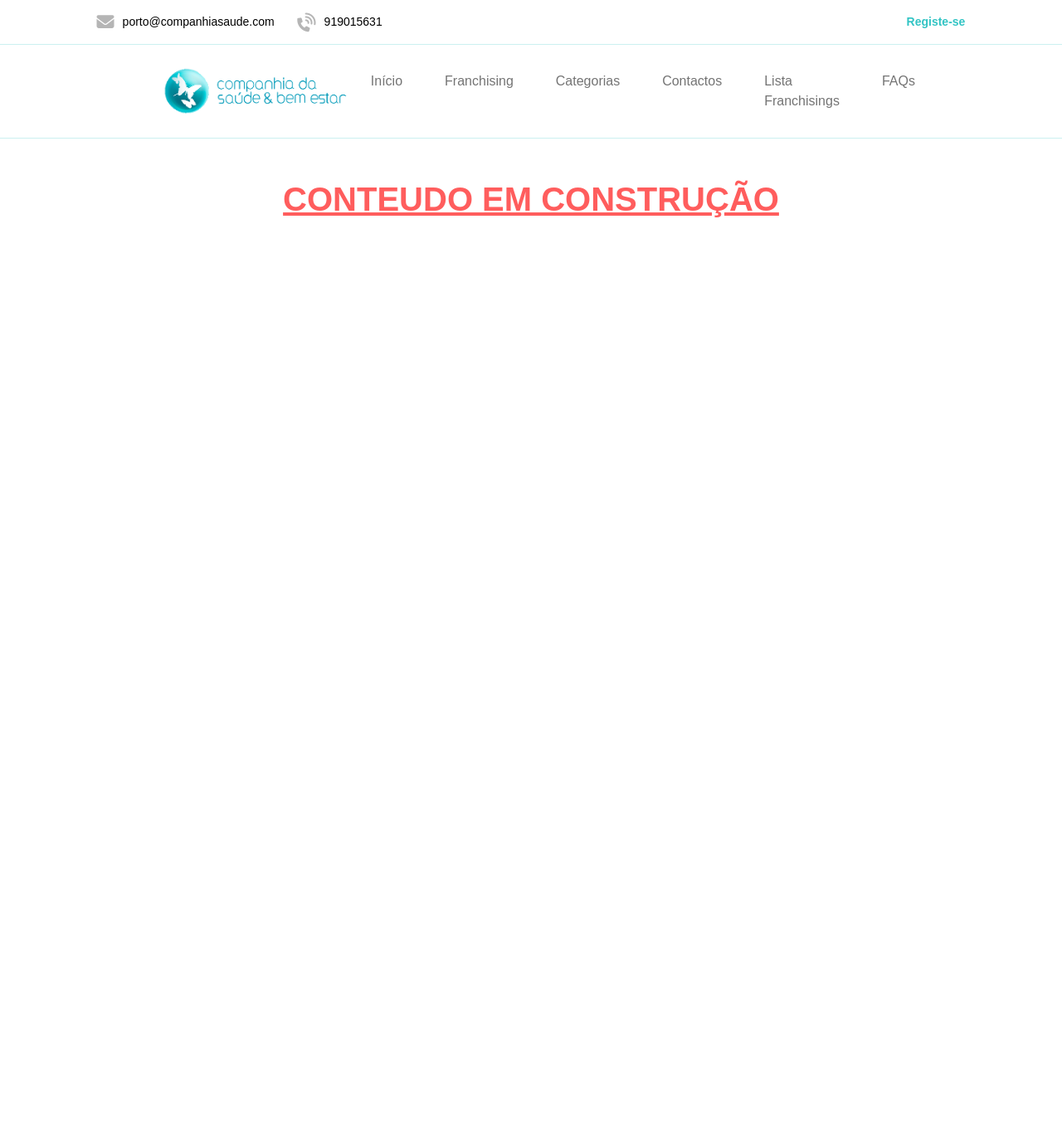
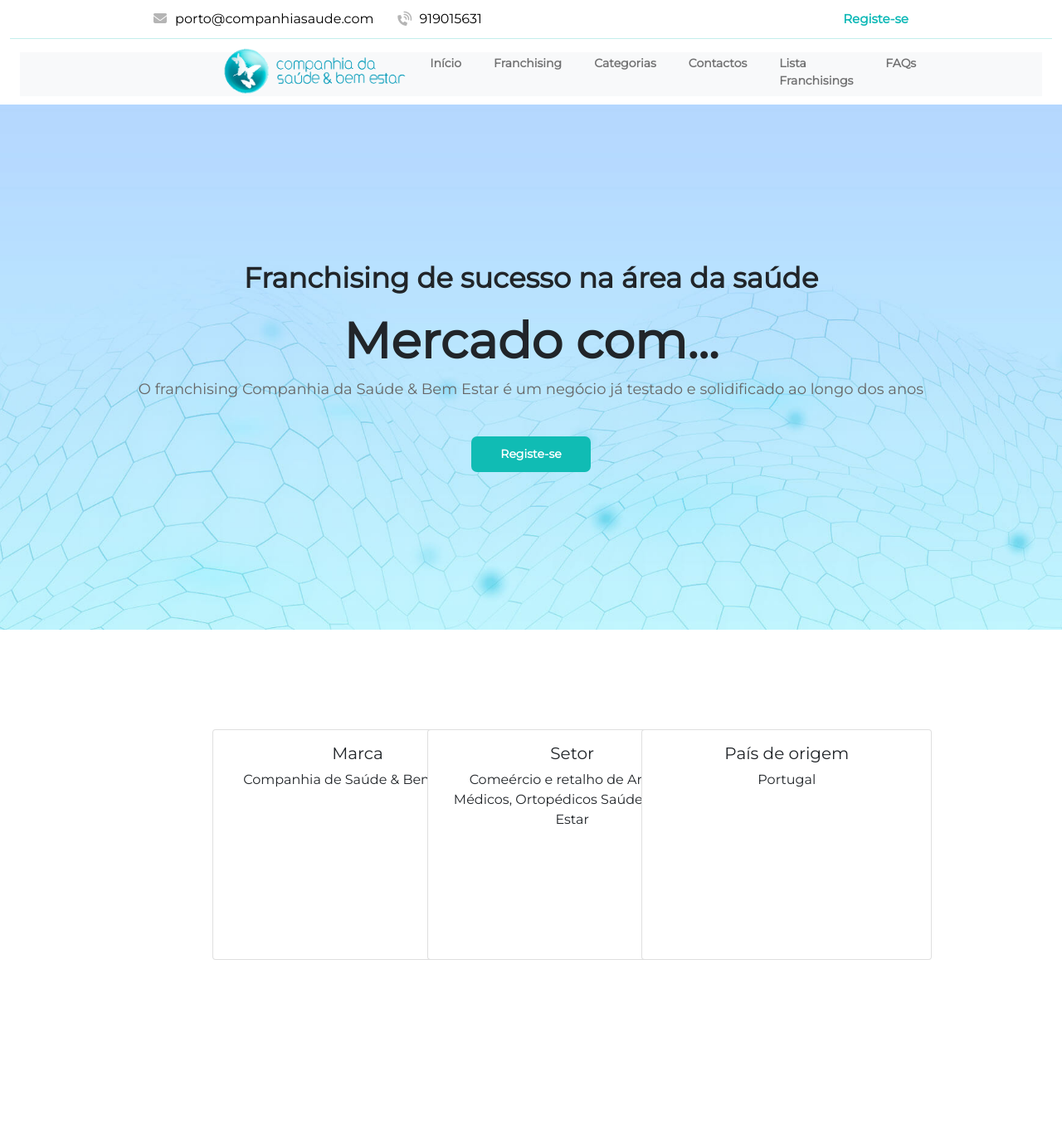
Before and after one commit to gatavares/Estagio-Franchising-Saude, a PHP site: page / in a window 1280 px wide. Shown: the top 1356 px of the page at 83% size. Before the commit the page ends 262 px from the top, so only its background shows below. Run offline with PHP 8.4, Linux system fonts and the light colour scheme.

Commit message:
update 7-6-22

```diff
--- a/CONTENT/PAGES/home.php
+++ b/CONTENT/PAGES/home.php
@@ -1 +1,48 @@
-<h1  class="alert">CONTEUDO EM CONSTRUÇÃO</h1>
+<div>
+    <section class="parallax">
+        <div class="parallax-inner">
+            <div class="banner text-center">
+                <h2 id="title1"><b>Franchising de sucesso na área da saúde</b></h2>
+                <h2 id="title2"><b>Mercado com...</b></h2>
+                <p>O franchising Companhia da Saúde & Bem Estar é um negócio já testado e solidificado ao longo dos anos</p>
+
+                <input class="but-reg" type="button" value="Registe-se">
+            </div>
+        </div>
+    </section>
+
+    <section class="inicio">
+        <div class="row row-cols-1 row-cols-md-3 g-2 text-center">
+            <div class="col">
+                <div class="card">
+                <!-- <img src="..." class="card-img-top" alt="..."> -->
+                <div class="card-body">
+                    <h5 class="card-title">Marca</h5>
+                    <p class="card-text">Companhia de Saúde & Bem Estar</p>
+                </div>
+            </div>
+        </div>
+
+        <div class="col">
+            <div class="card">
+            <!-- <img src="..." class="card-img-top" alt="..."> -->
+            <div class="card-body">
+                <h5 class="card-title">Setor</h5>
+                <p class="card-text">Comeércio e retalho de Artigos Médicos, Ortopédicos Saúde & Bem Estar</p>
+            </div>
+            </div>
+        </div>
+
+        <div class="col">
+            <div class="card">
+            <!-- <img src="..." class="card-img-top" alt="..."> -->
+            <div class="card-body">
+                <h5 class="card-title">País de origem</h5>
+                <p class="card-text">Portugal</p>
+            </div>
+        </div>
+    </section>
+
+</div>
+
+<div class="margin"></div>
--- a/CONTENT/head.php
+++ b/CONTENT/head.php
@@ -7,9 +7,18 @@
     <title>Franchising - Companhia de Saúde e Bem Estar</title>
     <link rel="icon" type="image/x-icon" href="ASSETS/favicon.png">
 
+    <!-- BOOTSTRAP -->
     <link rel="stylesheet" href="CSS/bootstrap.min.css">
+
+    <!-- CSS -->
     <link rel="stylesheet" href="CSS/styles.css">
 
+    <!-- FONTES -->
+    <link rel="preconnect" href="https://fonts.googleapis.com">
+    <link rel="preconnect" href="https://fonts.gstatic.com" crossorigin>
+    <link href="https://fonts.googleapis.com/css2?family=Montserrat&display=swap" rel="stylesheet">
+
+    <!-- FONTAWSOME ICONS -->
     <link href="CSS/fontawesome-free-6.1.1-web/css/all.css" rel="stylesheet">
 </head>
 <body>
--- a/CONTENT/header.php
+++ b/CONTENT/header.php
@@ -1,18 +1,18 @@
-<header class="header1">
+<!-- NAV DE INFOS E REGISTO -->
+<header class="container-fluid">
     <div class="container-fluid bg-ghost mt-3 text-center">
         <div id="navInfos">
-            <a id="email" href="mailto:porto@companhiasaude.com"><i id="emailIcon" class="fa-solid fa-envelope fa-xl"></i>porto@companhiasaude.com</a>
-            <a id="phone" href="tel:+351919015631"><i id="phoneIcon" class="fa-solid fa-phone-volume fa-xl"></i>919015631</a>
+            <a id="email" href="mailto:porto@companhiasaude.com"><i id="emailIcon" class="fa-solid fa-envelope"></i>porto@companhiasaude.com</a>
+            <a id="phone" href="tel:+351919015631"><i id="phoneIcon" class="fa-solid fa-phone-volume"></i>919015631</a>
 
             <b id="reg">Registe-se</b>
         </div>
     </div>
     <hr id="linha-horizontal">
-</header>
 
-
-<header class="header2">
-    <nav class="navbar navbar-light bg-ghost navbar-expand-lg">
+    <!-- NAVBAR -->
+    <div class="header1 container-fluid">
+        <nav class="navbar navbar-light bg-light navbar-expand-lg">
             <div class="container-fluid">
                 <a class="navbar-brand" href="index.php">
                     <img src="ASSETS/logotipo.png" alt="Logotipo" width="228.72" height="60" class="d-inline-block align-text- center">
@@ -25,30 +25,28 @@
                 <div class="collapse navbar-collapse" id="navbarSupportedContent">
                     <ul class="navbar-nav ms-auto mb-lg-0 text-start">
                         <li class="nav-item nav-item-margin">
-                    <a class="nav-link" aria-current="page" href="">Início</a>
+                        <a class="nav-link" aria-current="page" href=""><b>Início</b></a>
                         </li>
                         <li class="nav-item nav-item-margin">
-                    <a class="nav-link" aria-current="page" href="">Franchising</a>
+                        <a class="nav-link" aria-current="page" href=""><b>Franchising</b></a>
                         </li>
                         <li class="nav-item nav-item-margin">
-                    <a class="nav-link" aria-current="page" href="">Categorias</a>
+                        <a class="nav-link" aria-current="page" href=""><b>Categorias</b></a>
                         </li>
                         <li class="nav-item nav-item-margin">
-                    <a class="nav-link" aria-current="page" href="">Contactos</a>
+                        <a class="nav-link" aria-current="page" href=""><b>Contactos</b></a>
                         </li>
                         <li class="nav-item nav-item-margin">
-                    <a class="nav-link" aria-current="page" href="">Lista Franchisings</a>
+                        <a class="nav-link" aria-current="page" href=""><b>Lista Franchisings</b></a>
                         </li>
                         <li class="nav-item nav-item1">
-                    <a class="nav-link" aria-current="page" href="">FAQs</a>
+                        <a class="nav-link" aria-current="page" href=""><b>FAQs</b></a>
                         </li>
                     </ul>
                 </div>
             </div>
         </nav>
-
-
-    <hr id="linha-horizontal">
+    </div>
 </header>
 
-<main class="container p-3 text-center">
+<main class="">
--- a/CSS/styles.css
+++ b/CSS/styles.css
@@ -1,8 +1,15 @@
-body{
-    font-family: 'Montserrat',sans-serif;
+* {
+    font-family: 'Montserrat', sans-serif;
+    outline: 0 !important;
+    margin: 0;
+    padding: 0;
 }
 
-header{
+body {
+    font-family: 'Montserrat', sans-serif;
+}
+
+header {
     background-color: white;
 }
 
@@ -10,17 +17,17 @@ header{
     font-size: 14px;
 }
 
-header a{
+header a {
     text-decoration: none;
     color: black;
 }
 
-.header1 a:hover{
+.header1 a:hover {
     transition-duration: 0.2s;
-    color: #32c4c4;
+    color: #10bcb4;
 }
 
-header a i{
+header a i {
     margin-right: 10px;
     color: #b5b5b5;
 }
@@ -29,54 +36,126 @@ header a i{
     transform: rotate(-40deg);
 }
 
-/* #email {
-
-} */
-
 #phone {
     margin-left: 25px;
 }
 
-#reg{
-    margin-left: 50%;
-    color: #32c4c4;
+#reg {
+    margin-left: 35%;
+    font-size: 15px;
+    font-weight: 700;
+    color: #0cb8b6;
 }
 
-#reg:hover{
+#reg:hover {
     transition-duration: 1s;
     color: black;
 }
 
-#linha-horizontal{
-    color: #32c4c4;
+#linha-horizontal {
+    color: #10bcb4;
+}
+
+#navInfos{
+    margin-bottom: -5px;
+    margin-top: -5px;
+}
+
+.navbar {
+    padding-top: 0 !important;
+    padding-bottom: 0 !important;
 }
 
 .navbar-brand {
     margin-top: -15px !important;
-    margin-bottom: -15px !important;
-    margin-left: 14.5% !important;
+    margin-bottom: -7px !important;
+    margin-left: 19% !important;
 }
 
-.navbar-nav{
-    margin-right: 19% !important;
+.navbar-nav {
+    margin-top: -5px !important;
+    margin-right: 27% !important;
 }
 
-.nav-item-margin{
-    margin-right: 35px !important;
+.nav-item-margin {
+    margin-right: 23px !important;
 }
 
-#logotipo{
+#logotipo {
     height: 60px;
 }
 
-.alert{
+.alert {
     color: #FF5D5D;
     text-decoration: underline;
     font-weight: bold;
 }
 
-#alertpage{
+#alertpage {
     color: #FF5D5D;
     font-size: 25px;
     margin-top: -20px;
 }
+
+/* testes */
+main {
+    margin-top: 10px;
+}
+
+.margin {
+    margin: 75% 0;
+}
+
+.parallax {
+    background: url("../ASSETS/banner.jpg") fixed;
+    background-position: center center;
+    background-size: cover;
+}
+
+.parallax-inner {
+    padding-top: 14.8%;
+    padding-bottom: 14.8%;
+}
+
+#title1 {
+    font-size: 34px;
+    margin-bottom: 19px;
+}
+
+#title2 {
+    font-size: 60px;
+}
+
+.banner p {
+    font-size: 18px;
+    line-height: 1.6em;
+    margin-bottom: 42px;
+    color: #666;
+}
+
+.but-reg {
+    background-color: #10bcb4;
+    border-radius: 7px;
+    display: inline-flex;
+    padding: 0.8em 2.5em;
+    border: none;
+    color: white;
+    font-weight: 600;
+    font-size: 14px;
+}
+
+.but-reg:hover {
+    transform: translateY(-0.4px);
+    transition-duration: 0.4ms;
+}
+
+.inicio{
+    margin-top: 120px;
+    margin-left: 20%;
+    margin-right: 20%;
+}
+
+.card{
+    height: 278px;
+    width: 350px;
+}
```
Also changed, not shown: CONTENT/navbar.php (deleted, +0 -33 lines), ASSETS/banner.jpg (added), ASSETS/categ-venda.png (added), ASSETS/franchising-1.png (added), ASSETS/franchising-2.png (added), ASSETS/franchising-3.png (added), ASSETS/franchising-4.png (added), ASSETS/franchising-5.png (added), ASSETS/franchising-6.png (added), ASSETS/franchising-7.png (added), ASSETS/icon.png (added), ASSETS/icons-img.png (added), ASSETS/jose-santos.png (added). Lines whose indentation alone changed are shown as unchanged.
